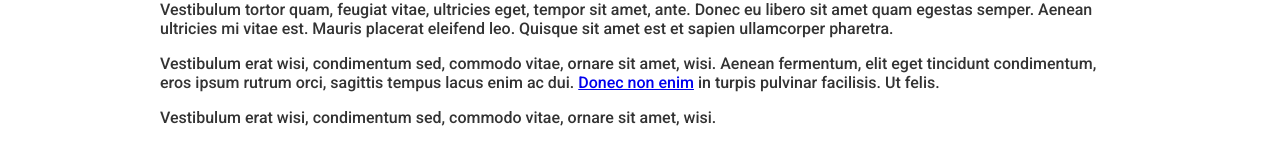
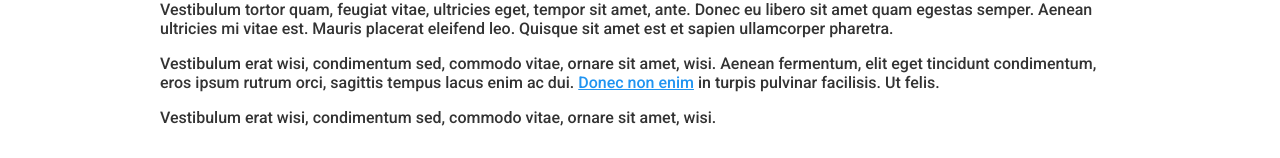
Before and after one commit to vyspiansky/react-demo-app, a React (Create React App) app: page / in a window 1280 px wide. Shown: the part 349-507 px from the top of the page. Built offline with nearby package versions, Linux system fonts and the light colour scheme.

Commit message:
Minor fixes

```diff
--- a/package.json
+++ b/package.json
@@ -6,6 +6,7 @@
     "react": "^15.6.1",
     "react-dom": "^15.6.1",
     "react-helmet": "^5.1.3",
+    "react-redux": "^5.0.6",
     "react-router-dom": "^4.2.0",
     "react-scripts": "0.9.5",
     "react-spinner": "^0.2.7"
--- a/src/components/RadioList.js
+++ b/src/components/RadioList.js
@@ -8,19 +8,19 @@ class RadioList extends Component {
             <div className="RadioList">
                 <ul>
                     <li>
-                        <input id="radio-1" type="radio" name="radio1" className="styled" />
+                        <input id="radio-1" type="radio" name="radio1" />
                         <label htmlFor="radio-1">radio-1</label>
                     </li>
                     <li>
-                        <input id="radio-2" type="radio" name="radio1" className="styled" />
+                        <input id="radio-2" type="radio" name="radio1" />
                         <label htmlFor="radio-2">radio-2</label>
                     </li>
                     <li>
-                        <input id="radio-3" type="radio" name="radio1" className="styled" />
+                        <input id="radio-3" type="radio" name="radio1" />
                         <label htmlFor="radio-3">radio-3</label>
                     </li>
                     <li>
-                        <input id="radio-4" type="radio" name="radio1" className="styled" />
+                        <input id="radio-4" type="radio" name="radio1" />
                         <label htmlFor="radio-4">radio-4</label>
                     </li>
                 </ul>
--- a/src/components/UserListContainer.js
+++ b/src/components/UserListContainer.js
@@ -16,9 +16,9 @@ class UserListContainer extends Component {
 
         fetch('/data/users.json')
             .then(function(response) {
-                return response.json()
+                return response.json();
             }).then(function(json) {
-                that.setState({users: json.users})
+                that.setState({users: json.users});
             }).catch(function(error) {
                 console.log('Request failed', error)
             });
--- a/src/index.css
+++ b/src/index.css
@@ -2,6 +2,16 @@ body {
   margin: 0;
   padding: 0;
   font-family: 'Roboto', sans-serif;
+}
+
+a {
+  color: #2094f1;
+  transition: color 100ms ease-out;
+}
+
+a:hover {
+  color: #fdbf05;
+  transition: color 150ms ease-in;
 }
 
 .container {
```
Also changed, not shown: 2 other files (tests, documents, lock files or other folders).
